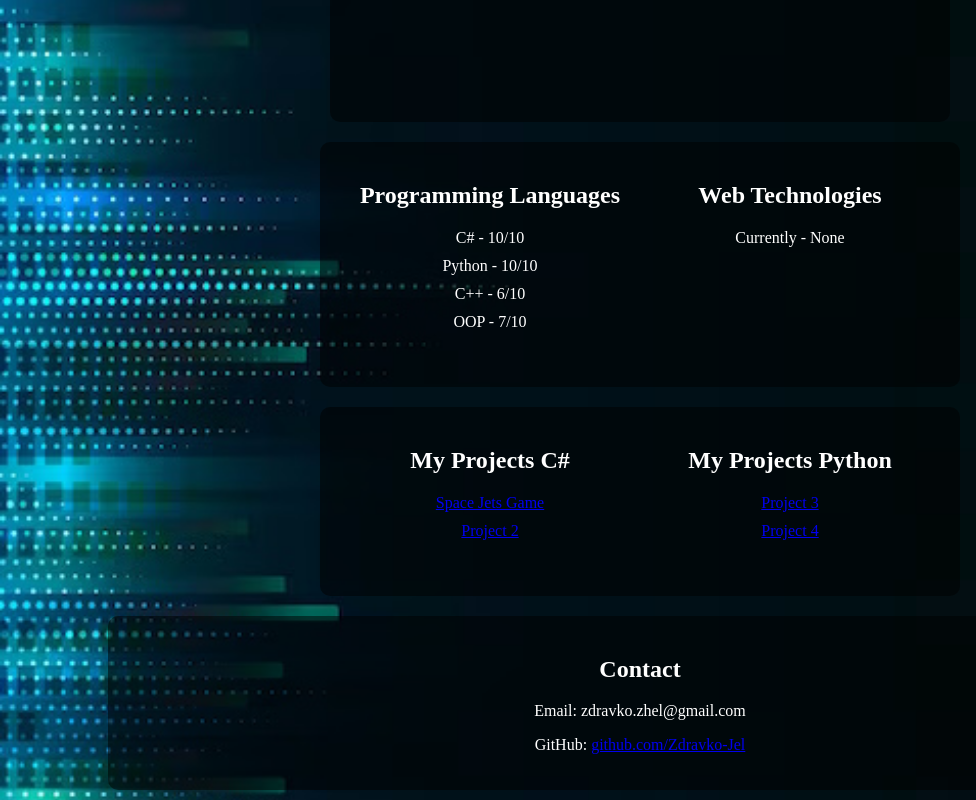
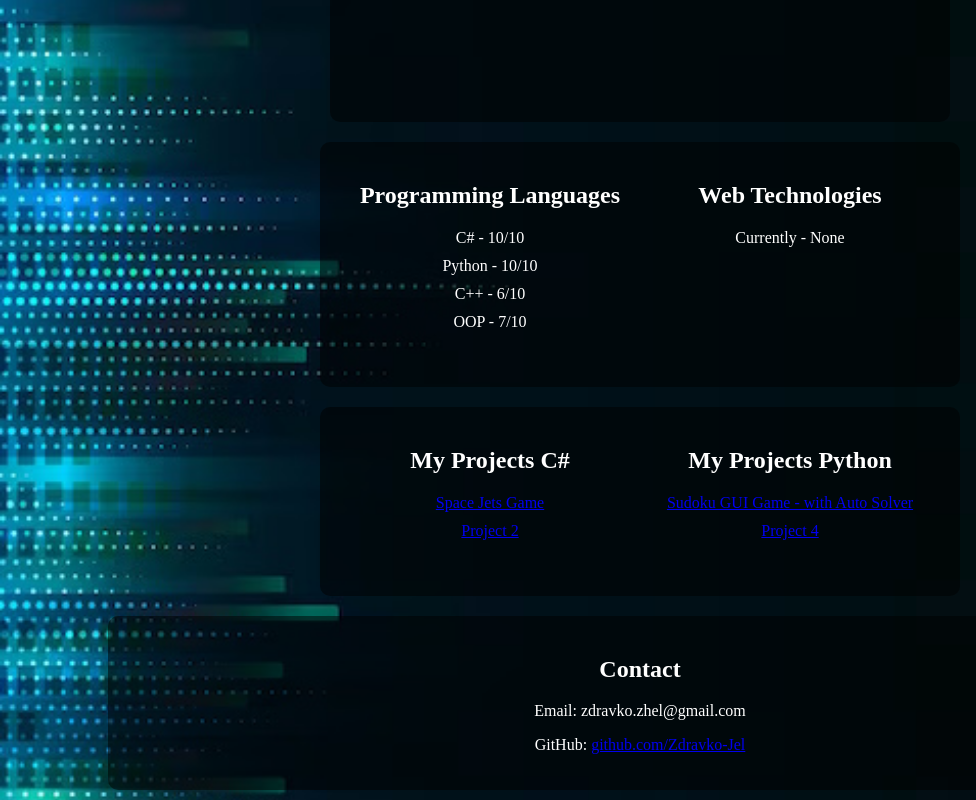
Before and after one commit to Zdravko-jel/zdravko-jel.github.io, a plain HTML site: page index.html in a window 1280 px wide. Shown: the part 455-1255 px from the top of the page, without its empty margins (0-976 px from the left). Drawn offline with Linux system fonts and the light colour scheme.

Commit message:
Update index.html

```diff
--- a/index.html
+++ b/index.html
@@ -138,7 +138,7 @@
         <div>
             <h2>My Projects Python</h2>
             <ul>
-                <li><a href="#">Project 3</a></li>
+                <li><a href="https://github.com/Zdravko-jel/zdravko-jel.github.io/tree/main/Sudoku-Game">Sudoku GUI Game - with Auto Solver</a></li>
                 <li><a href="#">Project 4</a></li>
                 <!-- Add more projects as needed -->
             </ul>
```
